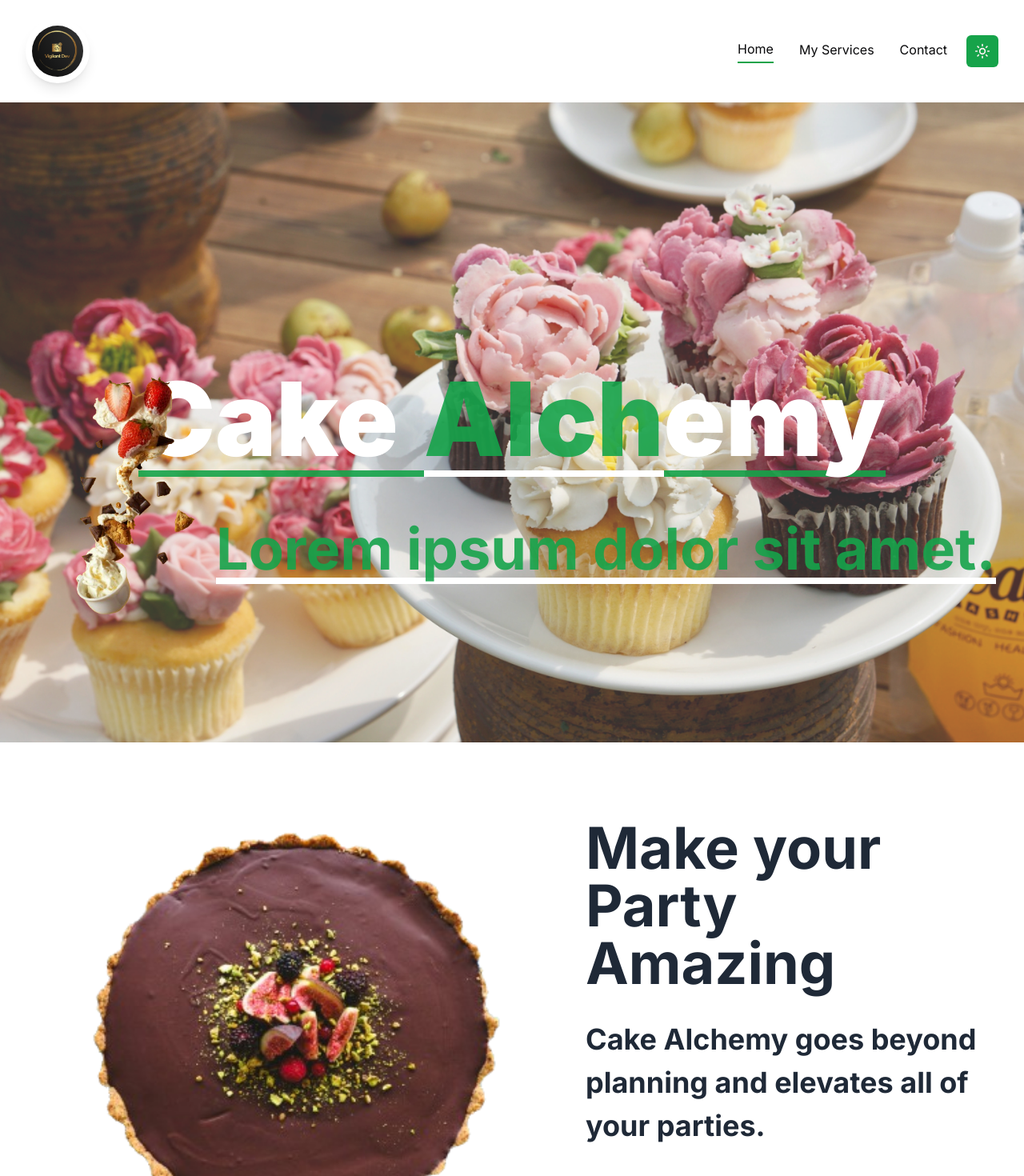
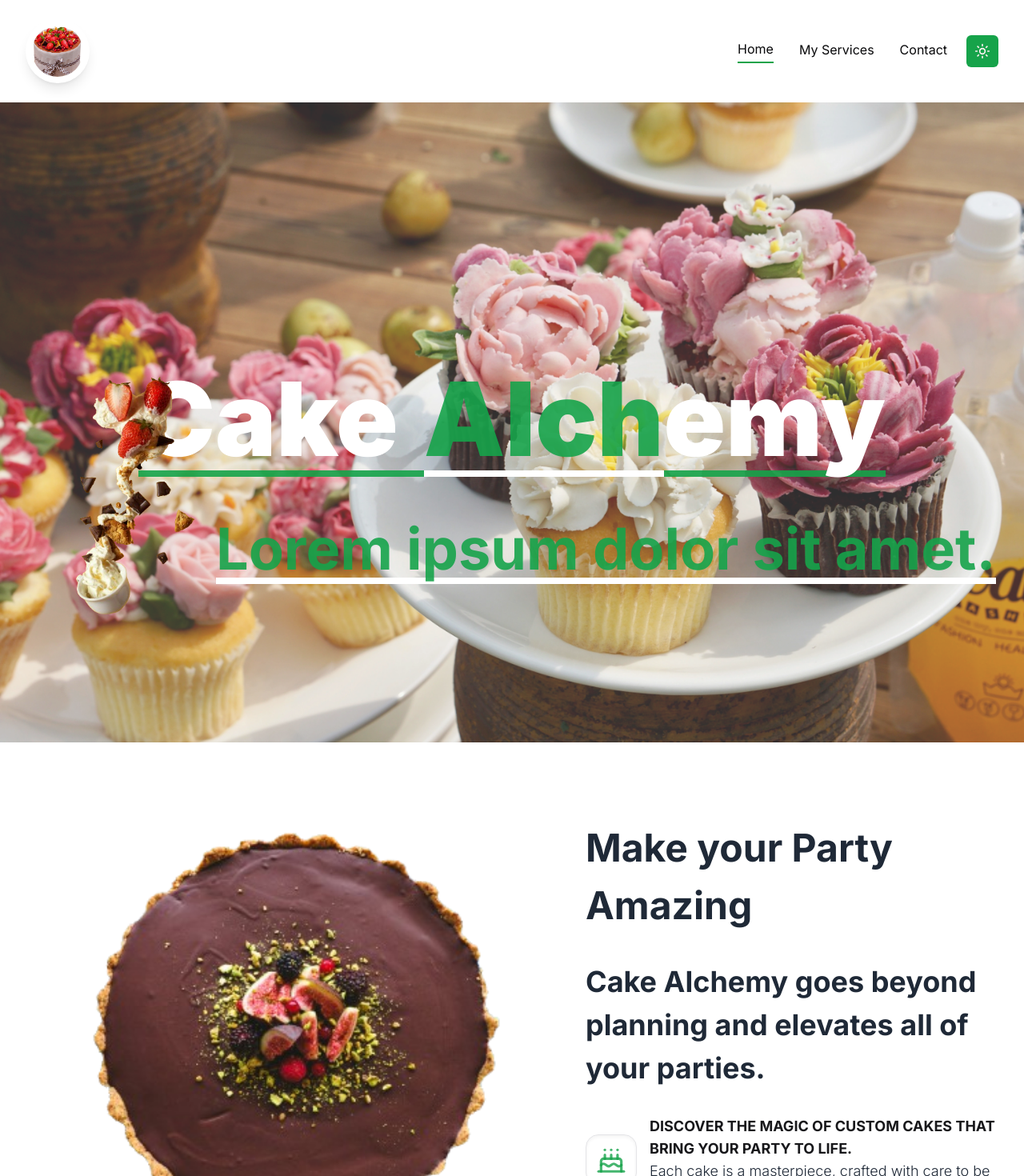
Before and after one commit to lucianRosuAtc/Cake-Alchemy, a Next.js app: page / in a window 1280 px wide. Shown: the top 1470 px of the page at 80% size. Built offline with nearby package versions, Linux system fonts and the light colour scheme.

Commit message:
chore: Optimize Hero and ParalaxHeaderJs components
- Update Hero component to use lazy loading for images
- Optimize image loading in ParalaxHeaderJs component
- Remove unnecessary CSS classes and styles in both components
- Improve code readability and maintainability

```diff
--- a/components/Hero.tsx
+++ b/components/Hero.tsx
@@ -14,18 +14,13 @@ export default function Hero() {
         className="mx-auto w-72 sm:w-[500px] lg:w-[700px] 2xl:w-[800px] h-72 sm:h-[500px] lg:h-[700px] 2xl:h-[800px] object-cover object-center order-2 xl:order-1"
         priority={true}
         />
-
-
-
       <div className="flex flex-col justify-end py-4 sm:py-8 md:py-16 xl:py-24 text-gray-800 dark:text-gray-200 mx-4 md:mx-8 h-full order-1 xl:order-2">
-
-        <h2 className="text-2xl md:text-5xl lg:text-7xl leading-loose mb-8">
+        <h2 className="mb-8">
           Make your Party Amazing
         </h2>
         <h3 className="mb-8">
           Cake Alchemy goes beyond planning and elevates all of your parties.
         </h3>
-
 
         <div className="flex flex-col gap-y-10">
           <div className="flex items-center">
--- a/components/Intro.tsx
+++ b/components/Intro.tsx
@@ -4,6 +4,7 @@ import {
   Cake,
   CakeSlice,
   Handshake,
+  MessageCircleMore,
   PartyPopper,
   Trophy,
 
@@ -61,7 +62,7 @@ export default function Paralax() {
 
         <div className="flex flex-col items-center justify-center mb-8">
           <Link href="/services">
-            <Button className="gap-2 px-7">Our Products <CakeSlice  className="animate-bounce transition-all text-white" /></Button>
+            <Button className="gap-2 px-7 font-bold">Our Products <CakeSlice className="animate-bounce transition-all dark:text-orange-500" /></Button>
           </Link>
         </div>
       </section>
@@ -77,7 +78,7 @@ export default function Paralax() {
       </section>
 
 
-      <div className="flex flex-col gap-y-10">
+      <div className="flex flex-col gap-y-10 max-w-5xl mx-auto py-12 px-4">
         <div className="flex items-center">
           <div className="flex justify-center items-center h-16 w-16 border shadow-inner mr-4 rounded-2xl text-primary/80 dark:text-black dark:bg-white">
             <Cake className="h-10 w-10 m-3" />
@@ -89,6 +90,7 @@ export default function Paralax() {
             <p className="subtitle3">From luxurious wedding cakes to delightful birthday surprises, our handcrafted creations are designed to make your celebrations unforgettable.</p>
           </div>
         </div>
+
         <div className="flex items-center">
           <div className="flex justify-center items-center h-16 w-16 border shadow-inner mr-4 rounded-2xl text-primary/80 dark:text-black dark:bg-white">
             <PartyPopper className="h-10 w-10 m-3" />
@@ -100,6 +102,7 @@ export default function Paralax() {
             <p className="subtitle3">Explore our wide range of flavors, from classic vanilla and rich chocolate to exotic passion fruit and salted caramel. Each cake is a masterpiece, baked with the finest ingredients and decorated with precision and care.</p>
           </div>
         </div>
+
         <div className="flex items-center">
           <div className="flex justify-center items-center h-16 w-16 border shadow-inner mr-4 rounded-2xl text-primary/80 dark:text-black dark:bg-white">
             <PartyPopper className="h-10 w-10 m-3" />
@@ -110,6 +113,12 @@ export default function Paralax() {
             </p>
             <p className="subtitle3"> Can&apos;t find exactly what you&apos;re looking for? Let us create a custom cake that perfectly matches your vision. From the initial sketch to the final decoration, we work closely with you to bring your dream cake to life.</p>
           </div>
+        </div>
+
+        <div className="flex flex-col items-center justify-center">
+          <Link href="/contact">
+            <Button className="gap-2 px-7 font-bold">Contact Me<MessageCircleMore className="animate-bounce transition-all dark:text-orange-500" /></Button>
+          </Link>
         </div>
       </div>
 
@@ -162,12 +171,3 @@ export default function Paralax() {
           </ul>
         </div>
       </section> */}
-
-{/* <div className="flex flex-col items-center justify-center">
-        <ArrowBigDown className="animate-bounce transition-all text-primary" />
-        <Link href="/contact">
-          <Button className="gap-2 px-9">Contact Me</Button>
-        </Link>
-      </div> */}
-
-{/* */ }
--- a/components/Logo.tsx
+++ b/components/Logo.tsx
@@ -6,11 +6,11 @@ export default function Logo() {
   return (
     <Link href="/">
       <Image
-        src="/img/FBNew.png"
+        src="/img/NoBg/FlyingFruitsCakeNoBg.png"
         width={240}
         height={64}
         alt="Logo"
-        className="object-cover object-center rounded-full w-20 h-20 overflow-hidden cursor-pointer p-2  transition-all shadow-lg dark:bg-secondary/80 dark:border dark:border-primary"
+        className="object-cover object-center rounded-full w-20 h-20 overflow-hidden cursor-pointer p-2  transition-all shadow-lg dark:bg-secondary/20 "
         priority={true}
       />
     </Link>
--- a/components/MobileNav.tsx
+++ b/components/MobileNav.tsx
@@ -29,11 +29,11 @@ export default function MobileNav() {
             <SheetClose asChild>
               <Link href="/">
                 <Image
-                  src="/img/FBNew.png"
+                  src="/img/NoBg/FlyingFruitsCakeNoBg.png"
                   width={240}
                   height={64}
                   alt="Logo"
-                  className="object-cover object-center rounded-full w-20 h-20 overflow-hidden cursor-pointer p-2 mt-20 transition-all shadow-lg dark:bg-secondary/80 dark:border dark:border-primary"
+                  className="object-cover object-center rounded-full w-20 h-20 overflow-hidden cursor-pointer p-2 mt-20 transition-all shadow-lg dark:bg-secondary/80 dark:border dark:border-orange-300"
                   priority={true}
                 />
               </Link>
```
